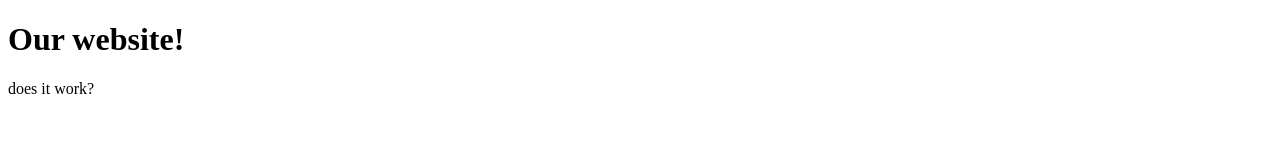
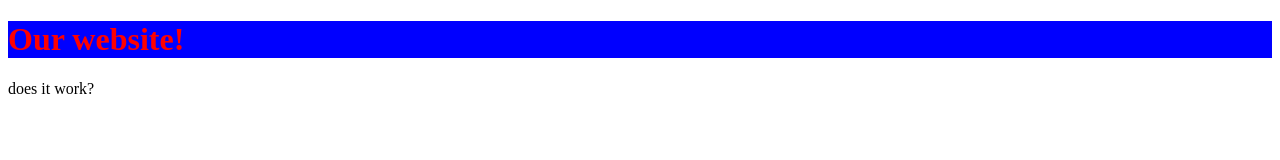
Before and after one commit to Remix-CS/WebsiteWorkshop, a plain HTML site: page index.html in a window 1280 px wide. Drawn offline with Linux system fonts and the light colour scheme.

Commit message:
Update index.html

```diff
--- a/index.html
+++ b/index.html
@@ -2,10 +2,11 @@
 <html>
 <head>
   <meta charset="UTF-8">
+  <link rel="stylesheet" type="text/css" href="test.css" />
   <title>Test for Workshop</title>
 </head>
 <body>
-  <h1>Our website!</h1>
+  <h1 class="test">Our website!</h1>
   <footer>does it work?</footer>
 </body>
 </html>
```
